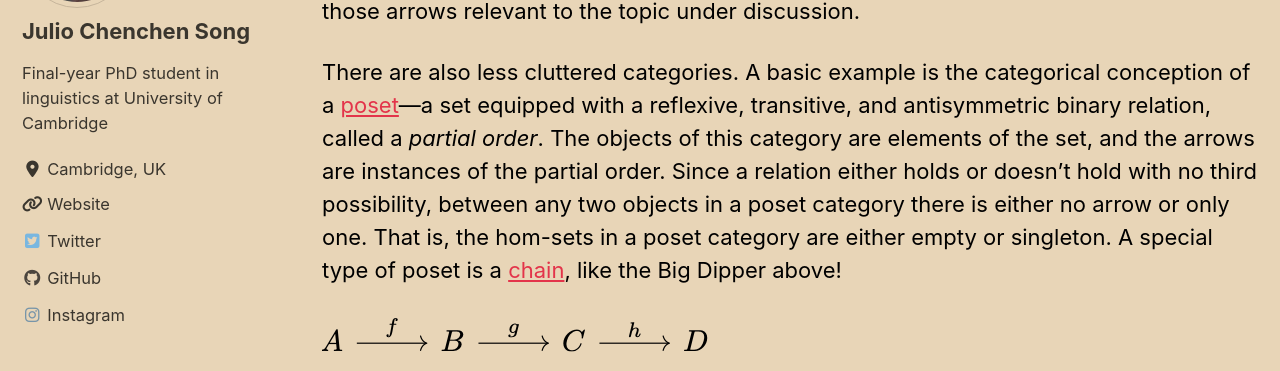
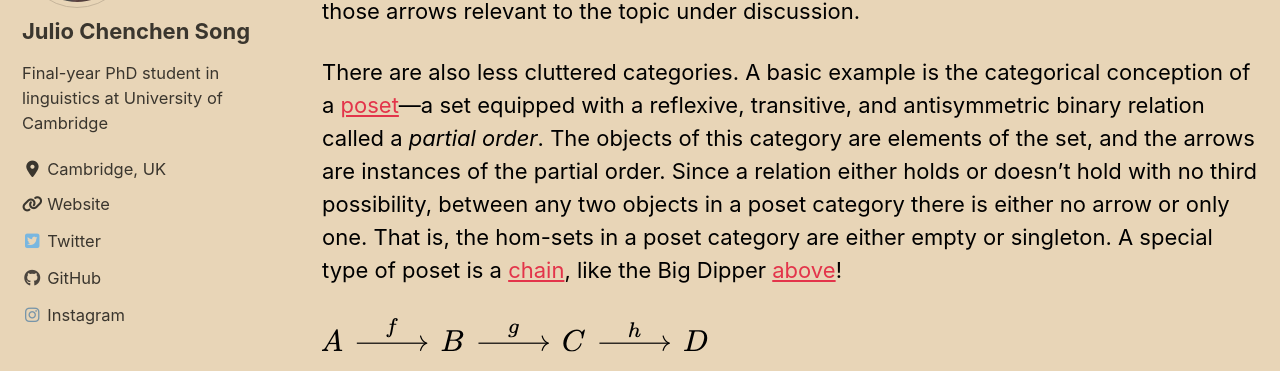
Before and after one commit to juliosong/blog, a Jekyll site: the page built from _posts/2019-08-28-category-theory-notes-5.md, in a window 1280 px wide and 900 px high, scrolled down 2884 px. Shown: the part 168-539 px from the top of the window. Built offline with Jekyll 4.4.1, drawn with Linux system fonts in a browser that asks for light colours; cached includes are drawn as plain includes; nearby versions of some CDN libraries; some web fonts are replaced; formulas are drawn with MathJax 3; comment, search, counter and statistics services are not loaded; some of the changed lines change nothing that is shown.

Commit message:
adjusted ct5

```diff
--- a/_posts/2019-08-28-category-theory-notes-5.md
+++ b/_posts/2019-08-28-category-theory-notes-5.md
@@ -22,7 +22,7 @@ We needn't care about what the objects $A, B, C$ or the arrows $f, g, g\circ f$
 {: .text-center .notice}
 
 ## Parallel arrows
-Little diagrams like the one above are standardly given in textbooks. Despite their convenience, however, they may become a source of confusion for beginners. **The problem is that they are too neat---to the extent that things begin to look contrived.** I remember when I first started learning category theory, I almost believed that such neat diagrams were all there was to categories---that they were perfect depictions of the categories behind them. Take a bunch of objects, connect them by composable arrows, and voila---we have a category! So, in my naive imagination category theory was not only archery but also astrology. 😂
+Little diagrams like the one above are standardly given in textbooks. Despite their convenience, however, they may become a source of confusion for beginners. **The problem is that they are too neat---to the extent that things begin to look contrived.** I remember when I first started learning category theory, I almost believed that such neat diagrams were all there was to categories---that they were perfect depictions of the categories behind them. Take a bunch of objects, connect them by composable arrows, and voila---we have a category! So, in my naive imagination category theory was not only archery but also astrology. 😂<a id="dipper"></a>
 {% include figure image_path="/assets/images/beidou.png" alt="A categorical diagram that looks like the Big Dipper." caption="The neatly designed textbook diagrams made me think categories were like constellations."%}
 
 But such neatness was just my illusion. I later realized that there could actually be multiple arrows between each pair of objects. In hindsight, I can't believe that I hadn't realized this right away. But again, that might be a sign that textbooks should give this point more emphasis so that students don't miss it. So, in the above diagram $g \circ f$ is probably just one of the many arrows connecting $A$ and $C$.
@@ -33,7 +33,7 @@ Crucially, among all the $A \rightarrow C$ arrows only one is the composite of $
 
 Considering the possibly numerous or even countless parallel arrows, the "true colors" of categories may be much less neat than what we see in textbook diagrams. A fully realistic depiction of a category may well be a clump of black clutter whose details are indiscernible to the human eyes. Maybe that's why textbooks choose to draw out only those arrows relevant to the topic under discussion.
 
-There are also less cluttered categories. A basic example is the categorical conception of a [poset](https://en.wikipedia.org/wiki/Partially_ordered_set)---a set equipped with a reflexive, transitive, and antisymmetric binary relation, called a _partial order_. The objects of this category are elements of the set, and the arrows are instances of the partial order. Since a relation either holds or doesn't hold with no third possibility, between any two objects in a poset category there is either no arrow or only one. That is, the hom-sets in a poset category are either empty or singleton. A special type of poset is a [chain](https://en.wikipedia.org/wiki/Total_order), like the Big Dipper above!
+There are also less cluttered categories. A basic example is the categorical conception of a [poset](https://en.wikipedia.org/wiki/Partially_ordered_set)---a set equipped with a reflexive, transitive, and antisymmetric binary relation called a _partial order_. The objects of this category are elements of the set, and the arrows are instances of the partial order. Since a relation either holds or doesn't hold with no third possibility, between any two objects in a poset category there is either no arrow or only one. That is, the hom-sets in a poset category are either empty or singleton. A special type of poset is a [chain](https://en.wikipedia.org/wiki/Total_order), like the Big Dipper <a href="#dipper">above</a>!
 
 ![a chain category](/assets/images/chain.png)
 
```
